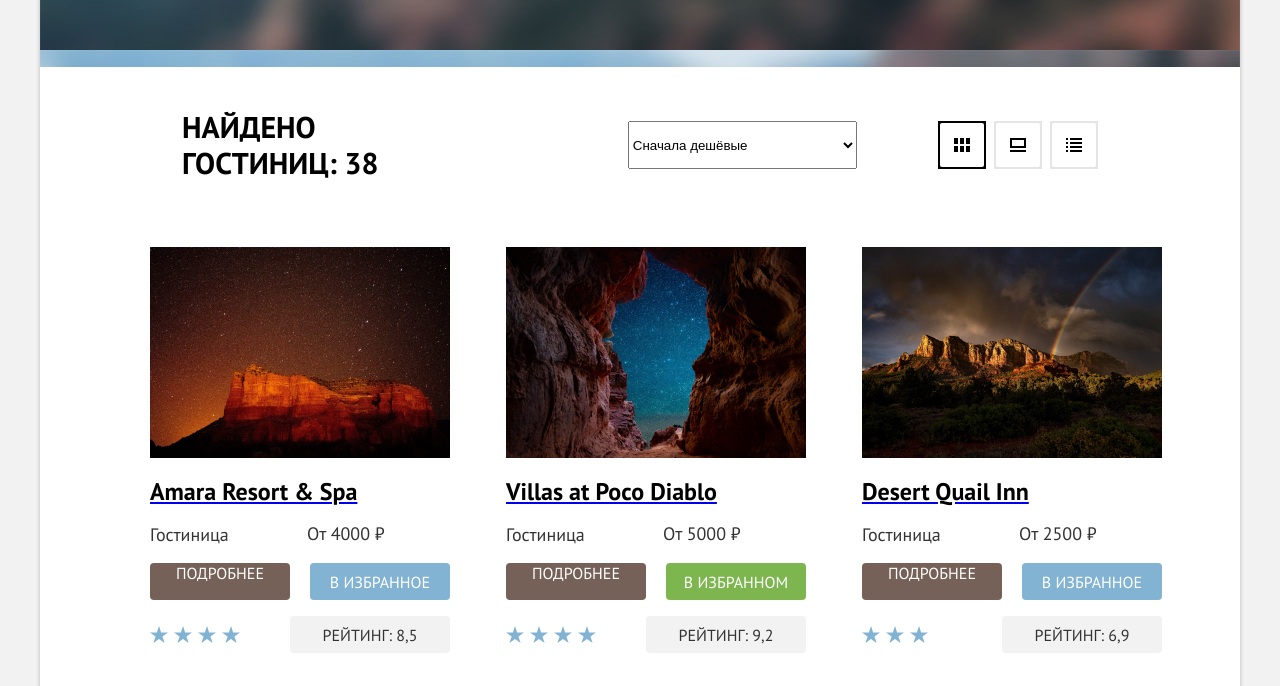
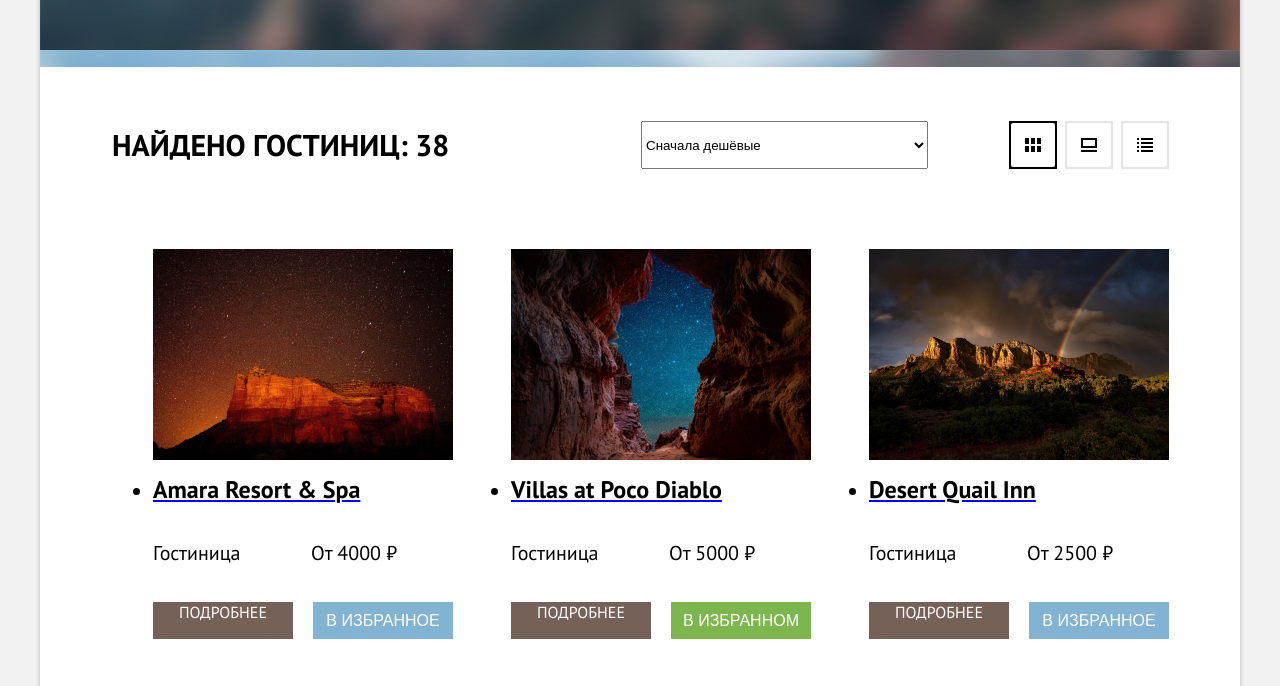
Before and after one commit to htmlacademy-htmlcss/2044979-sedona-34, a plain HTML site: page catalog.html in a window 1280 px wide. Shown: the part 424-1110 px from the top of the page. Drawn offline with Linux system fonts and the light colour scheme.

Commit message:
Добавляет мелкие сетки на гридах для подходящих компонентов

```diff
--- a/catalog.html
+++ b/catalog.html
@@ -179,14 +179,12 @@
               </div>
             </li>
             <div class="hotel-raiting">
-              <div class="star">
               <a class="star-raiting">
                 <img class="star-image" alt="Звезда" src="images/star.svg" width="18px" height="17px">
                 <img class="star-image" alt="Звезда" src="images/star.svg" width="18px" height="17px">
                 <img class="star-image" alt="Звезда" src="images/star.svg" width="18px" height="17px">
                 <img class="star-image" alt="Звезда" src="images/star.svg" width="18px" height="17px">
               </a>
-              </div>
               <p class="product-raiting">Рейтинг: 8,5</p>
             </div>
           </ul>
@@ -207,14 +205,12 @@
               </div>
             </li>
             <div class="hotel-raiting">
-              <div class="star">
               <a class="star-raiting">
                 <img class="star-image" alt="Звезда" src="images/star.svg" width="18px" height="17px">
                 <img class="star-image" alt="Звезда" src="images/star.svg" width="18px" height="17px">
                 <img class="star-image" alt="Звезда" src="images/star.svg" width="18px" height="17px">
                 <img class="star-image" alt="Звезда" src="images/star.svg" width="18px" height="17px">
               </a>
-              </div>
               <p class="product-raiting">Рейтинг: 9,2</p>
             </div>
           </ul>
@@ -235,13 +231,11 @@
               </div>
             </li>
             <div class="hotel-raiting">
-              <div class="star">
               <a class="star-raiting">
                 <img class="star-image" alt="Звезда" src="images/star.svg" width="18px" height="17px">
                 <img class="star-image" alt="Звезда" src="images/star.svg" width="18px" height="17px">
                 <img class="star-image" alt="Звезда" src="images/star.svg" width="18px" height="17px">
               </a>
-              </div>
               <p class="product-raiting">Рейтинг: 6,9</p>
             </div>
           </ul>
@@ -261,14 +255,12 @@
               </div>
             </li>
             <div class="hotel-raiting">
-              <div class="star">
               <a class="star-raiting">
                 <img class="star-image" alt="Звезда" src="images/star.svg" width="18px" height="17px">
                 <img class="star-image" alt="Звезда" src="images/star.svg" width="18px" height="17px">
               </a>
+              <p class="product-raiting">Рейтинг: 5,0</p>
             </div>
-            </div>
-            <p class="product-raiting">Рейтинг: 5,0</p>
           </ul>
         </div>
         <div class="pagination-container">
--- a/styles/styles.css
+++ b/styles/styles.css
@@ -570,13 +570,6 @@ body {
   gap: 70px;
 }
 
-.catalog-filter-price {
-  margin: 0;
-  padding: 0;
-  margin-top: 40px;
-  margin-left: 175px;
-}
-
 .catalog-filter-title {
   font-size: 20px;
   line-height: 26px;
@@ -627,6 +620,10 @@ body {
   flex: none;
   order: 0;
   flex-grow: 0;
+  margin: 0;
+  padding: 0;
+  margin-top: 40px;
+  margin-left: 175px;
 }
 
 .button-filter{
@@ -672,12 +669,6 @@ body {
 .sorting-container {
   display: flex;
   align-items: center;
-  justify-content: center;
-  font-family: 'PT Sans', sans-serif;
-  border: none;
-  font-weight: 400;
-  font-size: 18px;
-  line-height: 21px;
   color: #333333;
   margin-top: 54px;
   margin-bottom: 60px;
@@ -687,10 +678,11 @@ body {
   height: 48px;
 }
 
-.inner-title-header{
-  margin-top: 62px;
+inner-title-header{
   margin: 0;
-  margin-right: 191px;
+  padding: 0;
+  width: 338px;
+  height: 37px;
 }
 
 .inner-header-catalog{
@@ -701,13 +693,14 @@ body {
   line-height: 36px;
   color: #000000;
   text-transform: uppercase;
-  margin-left: 70px;
+  width: 338px;
 }
 
 .select-control {
   width: 287px;
   height: 48px;
   margin-right: 81px;
+  margin-left: 191px;
 }
 
 .breadcrumb-view {
@@ -720,7 +713,6 @@ body {
   width: 160px;
   height: 48px;
   list-style: none;
-  margin-right: 71px;
 }
 
 .breadcrumb-switcer {
@@ -756,26 +748,30 @@ body {
 }
 
 .hotel {
-  display: flex;
-  flex-wrap: wrap;
+  font-family: 'PT Sans', sans-serif;
+  display: grid;
+  grid-template-columns: repeat(3, 340px);
+  list-style-type: none;
   margin-left: 70px;
-  gap: 16px;
+  margin: 0;
+  padding: 0;
+  gap: 18px;
+  margin-bottom: 66px;
+  margin-left: 73px;
 }
 
-.product-class {
-  font-family: 'PT Sans', sans-serif;
-  font-style: normal;
-  font-weight: 400;
-  font-size: 18px;
-  line-height: 21px;
-  color: #000000;
-  text-decoration: none;
-  list-style: none;
-  align-content: flex-start;
-  margin-bottom: 16px;
+.product-class{
+  display: grid;
+  width: 340px;
+  gap: 18px;
+}
+
+.product-card-image{
+  display: grid;
 }
 
 .product-card-title {
+  display: grid;
   font-weight: 700;
   font-size: 24px;
   line-height: 28px;
@@ -783,109 +779,68 @@ body {
   margin: 0;
   padding: 0;
   margin-top: 16px;
+  margin-bottom: 16px;
+  list-style: none;
+  list-style-type: none;
 }
 
-.product-card-price {
-  width: 143px;
-  height: 21px;
-  color: #333333;
+.hotel-info {
+  display: grid;
+
+  grid-template-columns: 133px 143px;
+  gap: 25px;
   margin-top: 16px;
+  margin-bottom: 16px;
 }
 
-.hotel-info{
-  display: flex;
-  width: 300px;
-  margin: 0 auto 16px;
-  font-size: 18px;
-  line-height: 21px;
-  color: #333333;
-  flex-direction: row;
-  justify-content: space-between;
-  align-items: center;
-  padding: 0px;
-  margin: 0;
-  gap: 25px;
+.hotel-favorites {
+  display: grid;
+  grid-template-columns: 140px 140px;
+  gap: 20px;
+
+  margin-top: 16px;
+  margin-bottom: 16px;
 }
 
 .navigation-link-more {
-  font-family: 'PT Sans', sans-serif;
-  font-style: normal;
-  align-items: center;
   text-align: center;
-  text-transform: uppercase;
   background: #756157;
   color: #ffffff;
-  font-weight: 700px;
   font-size: 16px;
   line-height: 20px;
-  width: 140px;
   height: 37px;
-  border-radius: 4px;
-  justify-content: center;
-  border: none;
   text-decoration: none;
-  display: block
 }
 
 .button-favorites {
-  display: flex;
-  font-family: 'PT Sans', sans-serif;
-  font-style: normal;
-  align-items: center;
-  text-align: center;
-  text-transform: uppercase;
   background: #82B3D3;
   color: #ffffff;
-  font-weight: 700px;
   font-size: 16px;
   line-height: 20px;
-  width: 140px;
-  height: 37px;
-  border-radius: 4px;
   justify-content: center;
   border: none;
   margin: 0;
   padding: 0;
 }
 
-.hotel-favorites {
-  display: flex;
-  flex-direction: row;
-  justify-content: space-between;
-  align-items: center;
-  padding: 0px;
-  gap: 20px;
-}
-
 .button-favorites-like {
-  display: flex;
-  font-family: 'PT Sans', sans-serif;
-  font-style: normal;
   align-items: center;
   text-align: center;
-  text-transform: uppercase;
   background: #7DB54F;
   color: #ffffff;
-  font-weight: 700px;
   font-size: 16px;
   line-height: 20px;
-  width: 140px;
-  height: 37px;
-  border-radius: 4px;
   justify-content: center;
   border: none;
 }
 
 .hotel-raiting {
-  display: flex;
-  flex-direction: row;
-  justify-content: space-between;
-  align-items: center;
-  padding: 0px;
-  width: 300px;
-  height: 37px;
-  margin: 0;
+  display: grid;
+  gap: 6px;
   margin-top: 16px;
+  margin-bottom: 16px;
+  grid-template-columns: 140px 140px;
+  align-items: center
 }
 
 .star-raiting {
```
Lines whose indentation alone changed are shown as unchanged.
